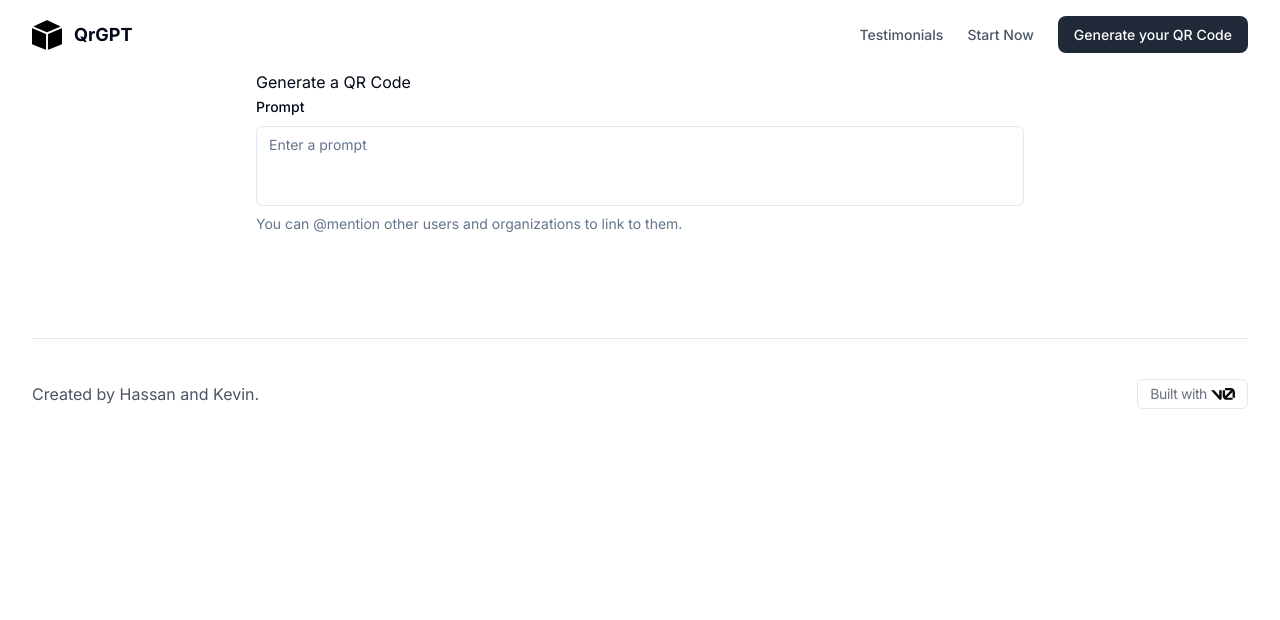
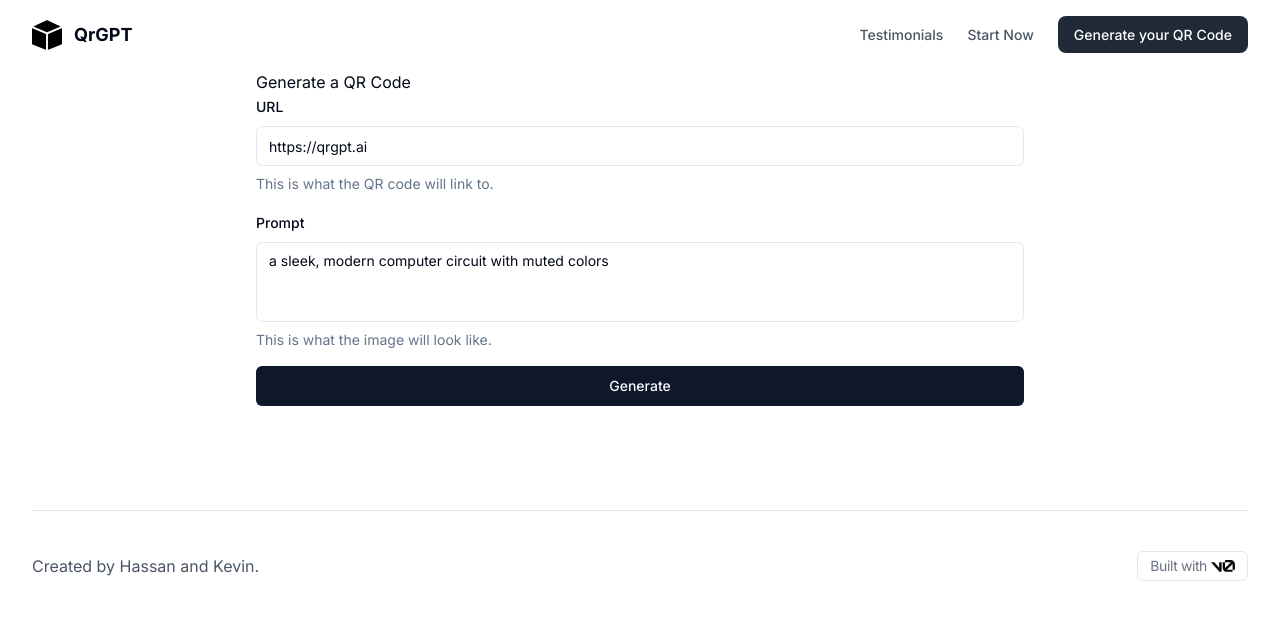
Before and after one commit to Nutlope/qrGPT, a Next.js app: page /generate in a window 1280 px wide. Shown: the top 620 px of the page. Built offline with nearby package versions, Linux system fonts and the light colour scheme.

Commit message:
Working!

```diff
--- a/app/generate/page.tsx
+++ b/app/generate/page.tsx
@@ -14,6 +14,12 @@ import {
   FormMessage,
 } from "@/components/ui/form";
 import { Textarea } from "@/components/ui/textarea";
+import { Input } from "@/components/ui/input";
+import { Button } from "@/components/ui/button";
+import { useCallback, useState } from "react";
+import { QrGenerateRequest, QrGenerateResponse } from "@/models/service";
+import { Alert, AlertDescription, AlertTitle } from "@/components/ui/alert";
+import { AlertCircle } from "lucide-react";
 
 const generateFormSchema = z.object({
   url: z.string().url(),
@@ -24,21 +30,73 @@ type GenerateFormValues = z.infer<typeof generateFormSchema>;
 
 const defaultValues: Partial<GenerateFormValues> = {
   url: "https://qrgpt.ai",
-  prompt: "",
+  prompt: "a sleek, modern computer circuit with muted colors",
 };
 
 const GeneratePage: NextPage = () => {
+  const [isLoading, setIsLoading] = useState(false);
+  const [error, setError] = useState<Error | null>(null);
+  const [generateResponse, setGenerateResponse] =
+    useState<QrGenerateResponse | null>(null);
+
   const form = useForm<GenerateFormValues>({
     resolver: zodResolver(generateFormSchema),
     defaultValues,
     mode: "onChange",
   });
 
+  const handleSubmit = useCallback(async (values: GenerateFormValues) => {
+    setIsLoading(true);
+    try {
+      const req: QrGenerateRequest = {
+        url: values.url,
+        prompt: values.prompt,
+      };
+      const response = await fetch("/api/generate", {
+        method: "POST",
+        body: JSON.stringify(req),
+      });
+
+      // Handle API errors.
+      if (!response.ok || response.status !== 200) {
+        const text = await response.text();
+        throw new Error(`Failed to generate QR code: ${text}`);
+      }
+
+      const data = await response.json();
+      setGenerateResponse(data);
+    } catch (e) {
+      if (e instanceof Error) {
+        setError(e);
+      }
+    } finally {
+      setIsLoading(false);
+    }
+  }, []);
+
   return (
     <div className="flex justify-center items-center flex-col w-full">
       <div className="max-w-3xl w-full">
         <h1>Generate a QR Code</h1>
         <Form {...form}>
+          <form onSubmit={form.handleSubmit(handleSubmit)}>
+            <div className="flex flex-col gap-4">
+              <FormField
+                control={form.control}
+                name="url"
+                render={({ field }) => (
+                  <FormItem>
+                    <FormLabel>URL</FormLabel>
+                    <FormControl>
+                      <Input placeholder="shadcn" {...field} />
+                    </FormControl>
+                    <FormDescription>
+                      This is what the QR code will link to.
+                    </FormDescription>
+                    <FormMessage />
+                  </FormItem>
+                )}
+              />
               <FormField
                 control={form.control}
                 name="prompt"
@@ -53,14 +111,36 @@ const GeneratePage: NextPage = () => {
                       />
                     </FormControl>
                     <FormDescription>
-                  You can <span>@mention</span> other users and organizations to
-                  link to them.
+                      This is what the image will look like.
                     </FormDescription>
                     <FormMessage />
                   </FormItem>
                 )}
               />
+              <Button type="submit" disabled={isLoading}>
+                Generate
+              </Button>
+              {error && (
+                <Alert variant="destructive">
+                  <AlertCircle className="h-4 w-4" />
+                  <AlertTitle>Error</AlertTitle>
+                  <AlertDescription>{error.message}</AlertDescription>
+                </Alert>
+              )}
+            </div>
+          </form>
         </Form>
+
+        {generateResponse && (
+          <div>
+            <h3>Success!</h3>
+            <p>
+              Generation took{" "}
+              {(generateResponse.model_latency_ms / 1000).toFixed(2)} seconds.
+            </p>
+            <img src={generateResponse.image_url} className="w-40" />
+          </div>
+        )}
       </div>
     </div>
   );
--- /dev/null
+++ b/components/ui/alert.tsx
@@ -0,0 +1,59 @@
+import * as React from "react"
+import { cva, type VariantProps } from "class-variance-authority"
+
+import { cn } from "@/lib/utils"
+
+const alertVariants = cva(
+  "relative w-full rounded-lg border p-4 [&>svg~*]:pl-7 [&>svg+div]:translate-y-[-3px] [&>svg]:absolute [&>svg]:left-4 [&>svg]:top-4 [&>svg]:text-foreground",
+  {
+    variants: {
+      variant: {
+        default: "bg-background text-foreground",
+        destructive:
+          "border-destructive/50 text-destructive dark:border-destructive [&>svg]:text-destructive",
+      },
+    },
+    defaultVariants: {
+      variant: "default",
+    },
+  }
+)
+
+const Alert = React.forwardRef<
+  HTMLDivElement,
+  React.HTMLAttributes<HTMLDivElement> & VariantProps<typeof alertVariants>
+>(({ className, variant, ...props }, ref) => (
+  <div
+    ref={ref}
+    role="alert"
+    className={cn(alertVariants({ variant }), className)}
+    {...props}
+  />
+))
+Alert.displayName = "Alert"
+
+const AlertTitle = React.forwardRef<
+  HTMLParagraphElement,
+  React.HTMLAttributes<HTMLHeadingElement>
+>(({ className, ...props }, ref) => (
+  <h5
+    ref={ref}
+    className={cn("mb-1 font-medium leading-none tracking-tight", className)}
+    {...props}
+  />
+))
+AlertTitle.displayName = "AlertTitle"
+
+const AlertDescription = React.forwardRef<
+  HTMLParagraphElement,
+  React.HTMLAttributes<HTMLParagraphElement>
+>(({ className, ...props }, ref) => (
+  <div
+    ref={ref}
+    className={cn("text-sm [&_p]:leading-relaxed", className)}
+    {...props}
+  />
+))
+AlertDescription.displayName = "AlertDescription"
+
+export { Alert, AlertTitle, AlertDescription }
--- /dev/null
+++ b/components/ui/input.tsx
@@ -0,0 +1,25 @@
+import * as React from "react"
+
+import { cn } from "@/lib/utils"
+
+export interface InputProps
+  extends React.InputHTMLAttributes<HTMLInputElement> {}
+
+const Input = React.forwardRef<HTMLInputElement, InputProps>(
+  ({ className, type, ...props }, ref) => {
+    return (
+      <input
+        type={type}
+        className={cn(
+          "flex h-10 w-full rounded-md border border-input bg-background px-3 py-2 text-sm ring-offset-background file:border-0 file:bg-transparent file:text-sm file:font-medium placeholder:text-muted-foreground focus-visible:outline-none focus-visible:ring-2 focus-visible:ring-ring focus-visible:ring-offset-2 disabled:cursor-not-allowed disabled:opacity-50",
+          className
+        )}
+        ref={ref}
+        {...props}
+      />
+    )
+  }
+)
+Input.displayName = "Input"
+
+export { Input }
```
Lines whose indentation alone changed are shown as unchanged.
